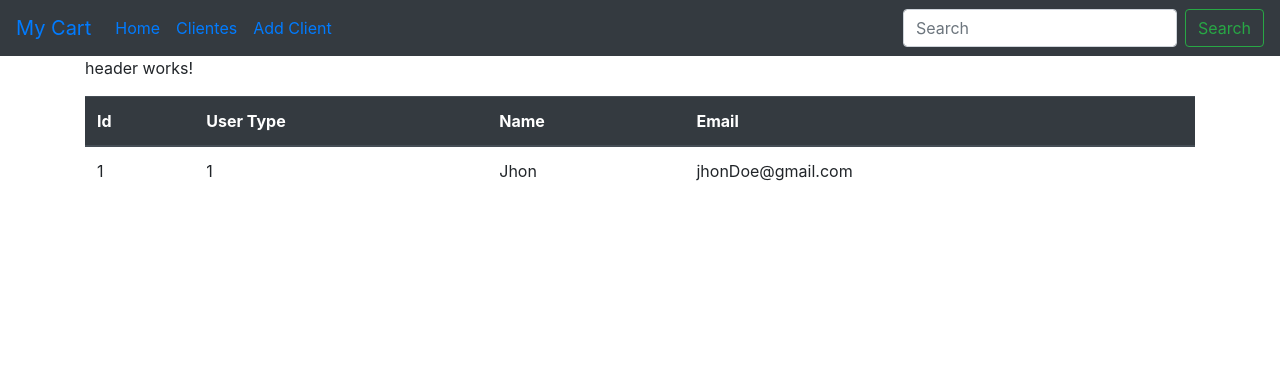
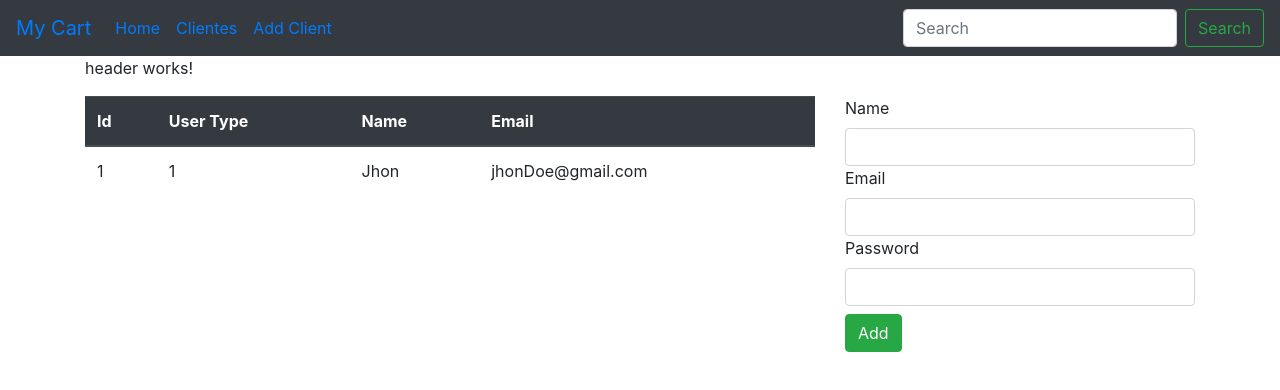
Before and after one commit to marianozzz/Angular-Ecommerce, an Angular app: page /clients in a window 1280 px wide. Shown: the top 390 px of the page. Built offline with nearby package versions, Linux system fonts and the light colour scheme.

Commit message:
list add

```diff
--- a/src/app/components/clients-list/clients-list.component.html
+++ b/src/app/components/clients-list/clients-list.component.html
@@ -1,3 +1,5 @@
+<div class="row">
+  <div class="col-md-8">
       <table class="table">
         <thead class="thead-dark">
           <tr>
@@ -16,3 +18,17 @@
           </tr>
         </tbody>
       </table>
+  </div>
+  <div class="col-md-4">
+        <form action="">
+          <label for="name">Name</label>
+          <input type="text" name="name" id="" class="form-control">
+          <label for="email">Email</label>
+          <input type="email" name="email" id="" class="form-control">
+          <label for="password">Password</label>
+          <input type="password" name="password" id="" class="form-control">
+
+          <button class="btn btn-success mt-2">Add</button>
+        </form>
+  </div>
+</div>
```
Also changed, not shown: 1 other file (tests, documents, lock files or other folders). Lines whose indentation alone changed are shown as unchanged.
